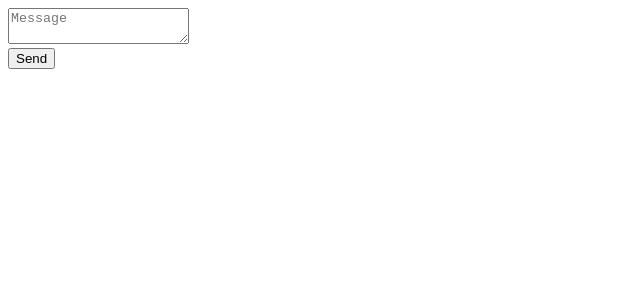
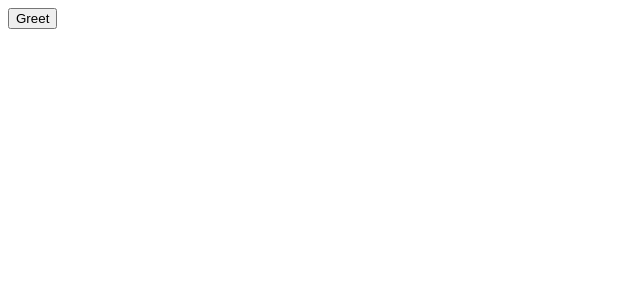
Before and after one commit to NgirfanulMangali/Learn-React, a React (Vite) app: page / in a window 1280 px wide. Shown: the top 300 px of the page, without its empty margins (0-640 px from the left). Built offline with nearby package versions, Linux system fonts and the light colour scheme.

Commit message:
remove unnecessary

```diff
--- a/src/App.jsx
+++ b/src/App.jsx
@@ -1,24 +1,16 @@
-import { useState } from 'react';
+
 
 export default function FeedbackForm() {
-  const [isSent, setIsSent] = useState(false);
-  const [message, setMessage] = useState('');
-  if (isSent) {
-    return <h1>Thank you!</h1>;
+
+
+  function handleClick() {
+    const name = prompt('What is your name?');
+    alert(`Hello, ${name}!`);
   }
+
   return (
-    <form onSubmit={e => {
-      e.preventDefault();
-      alert(`Sending: "${message}"`);
-      setIsSent(true);
-    }}>
-      <textarea
-        placeholder="Message"
-        value={message}
-        onChange={e => setMessage(e.target.value)}
-      />
-      <br />
-      <button type="submit">Send</button>
-    </form>
+    <button onClick={handleClick}>
+      Greet
+    </button>
   );
 }
```
